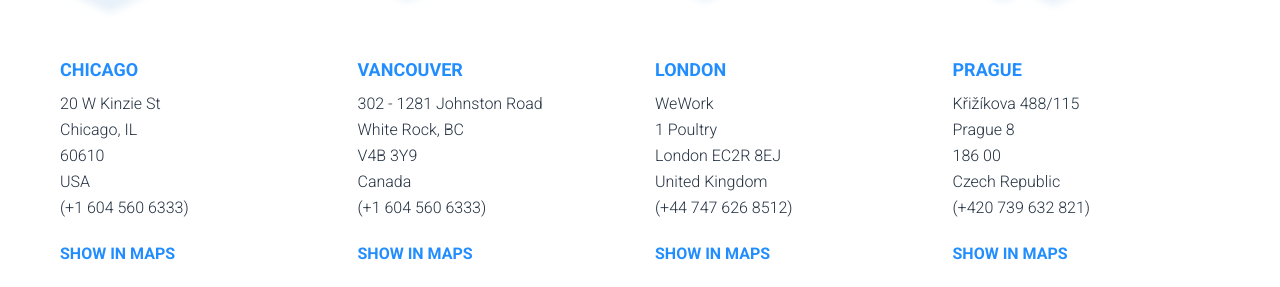
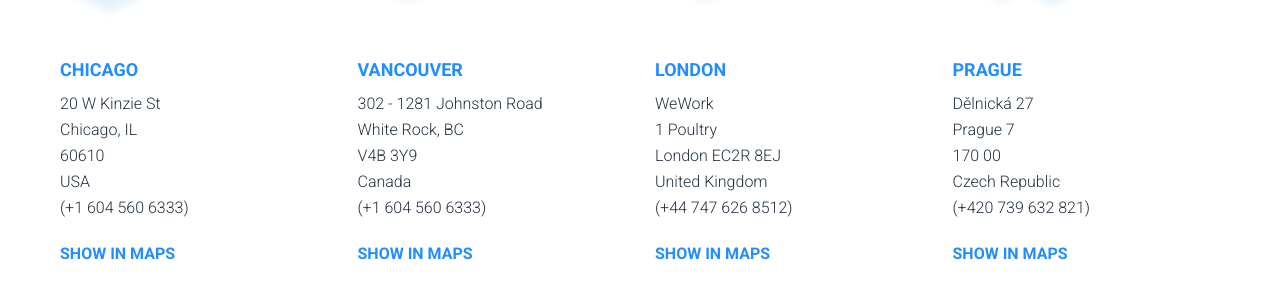
Before and after one commit to keboola/website, a Jekyll site: the page built from _about/contact.md, in a window 1280 px wide. Shown: the part 1021-1308 px from the top of the page. Built offline with Jekyll 4.4.1, drawn with Linux system fonts in a browser that asks for light colours; nearby versions of some CDN libraries; a script that is not in the unit is left out.

Commit message:
Update from Forestry.io Martin Karasek updated _about/contact.md

```diff
--- a/_about/contact.md
+++ b/_about/contact.md
@@ -38,8 +38,8 @@
       747 626 8512)</p>"
     mapslink: https://goo.gl/maps/5dQbZKbtV4z
   - name: PRAGUE
-    address: "<p>Křižíkova 488/115 <br>Prague 8 <br>186 00 <br>Czech Republic <br>(+420
+    address: "<p>Dělnická 27 <br>Prague 7 <br>170 00 <br>Czech Republic <br>(+420
       739 632 821)</p>"
-    mapslink: https://goo.gl/maps/Kx5yYGMmMhw
+    mapslink: https://goo.gl/maps/52yux1PHVPfSFRiQA
 
 ---
```
Also changed, not shown: .forestry/settings.yml.
